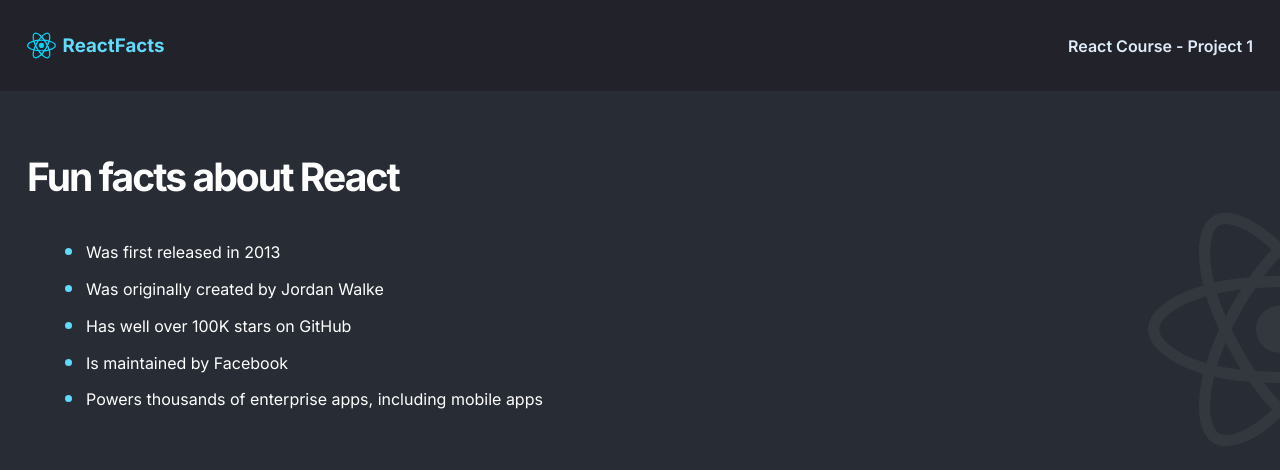
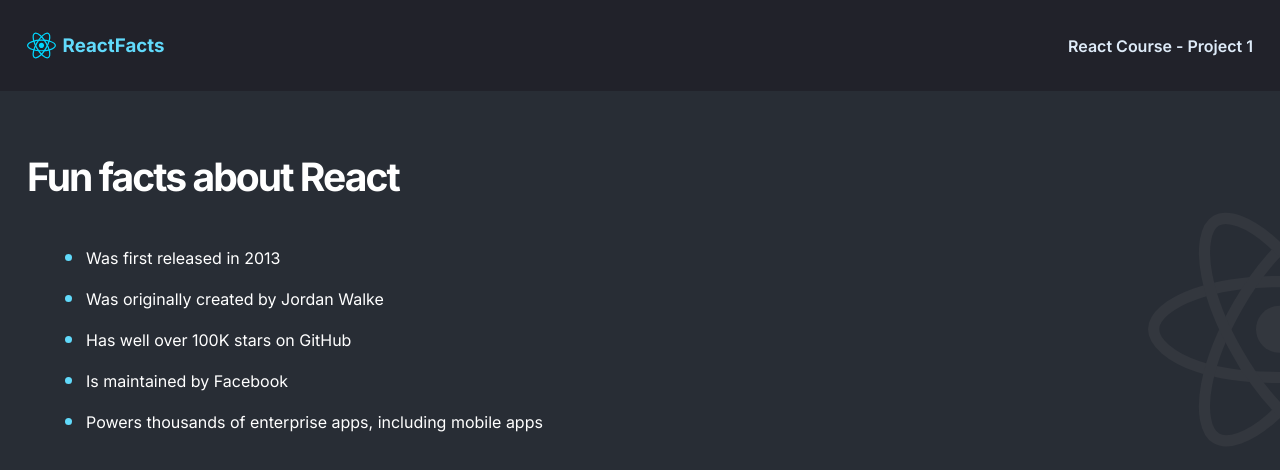
Before and after one commit to pianistoff/fun-facts-about-react, a React (Create React App) app: page / in a window 1280 px wide. Shown: the top 470 px of the page. Built offline with nearby package versions, Linux system fonts and the light colour scheme.

Commit message:
Fix page collapses when the viewport is narrow

```diff
--- a/package.json
+++ b/package.json
@@ -12,7 +12,10 @@
     "react-scripts": "5.0.1",
     "web-vitals": "^2.1.4"
   },
+  "homepage": "https://pianistoff.github.io/fun-facts-about-react/",
   "scripts": {
+    "predeploy": "npm run build",
+    "deploy": "gh-pages -d build",
     "start": "react-scripts start",
     "build": "react-scripts build",
     "test": "react-scripts test",
@@ -35,5 +38,8 @@
       "last 1 firefox version",
       "last 1 safari version"
     ]
+  },
+  "devDependencies": {
+    "gh-pages": "^4.0.0"
   }
 }
--- a/public/index.html
+++ b/public/index.html
@@ -24,7 +24,7 @@
       work correctly both with client-side routing and a non-root public URL.
       Learn how to configure a non-root public URL by running `npm run build`.
     -->
-    <title>React App</title>
+    <title>React Facts</title>
   </head>
   <body>
     <noscript>You need to enable JavaScript to run this app.</noscript>
--- a/src/index.css
+++ b/src/index.css
@@ -54,6 +54,7 @@ body {
     letter-spacing: -0.05em;
     color: white;
     margin-bottom: 46px;
+    height: fit-content;
 }
 
 .list-item {
@@ -64,6 +65,7 @@ body {
     line-height: 19px;
     color: white;
     margin: 19px;
+    height: fit-content;
 }
 
 .list-item::marker {
```
Also changed, not shown: 1 other file (tests, documents, lock files or other folders).
